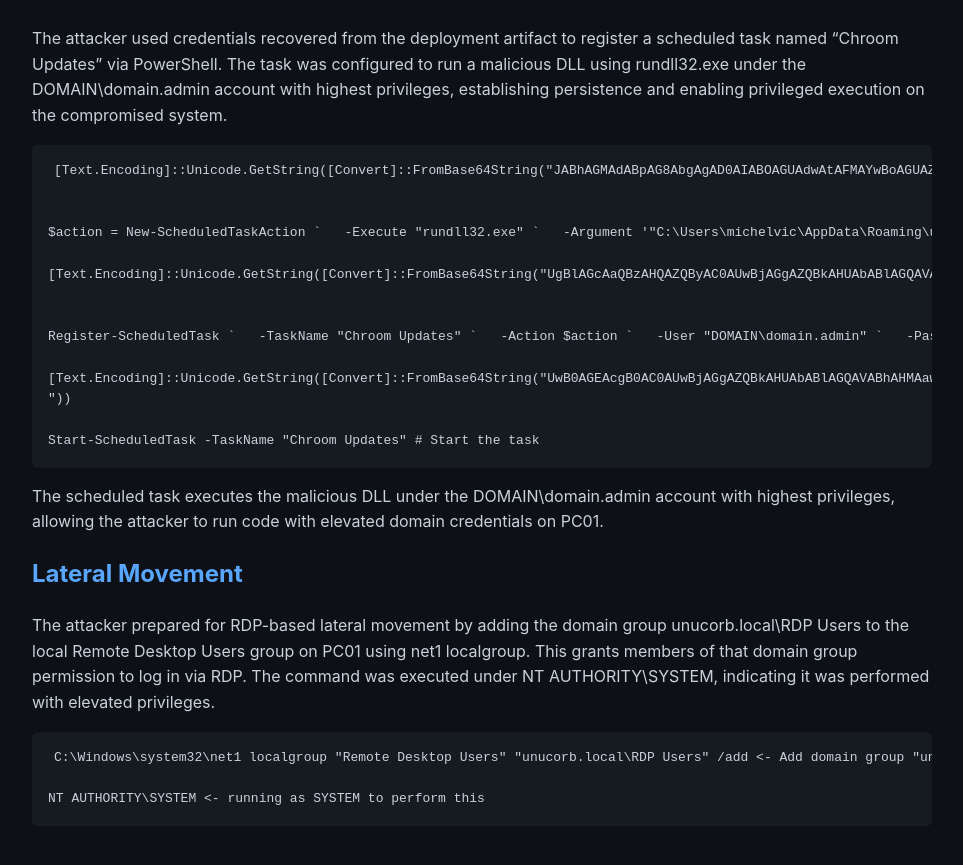
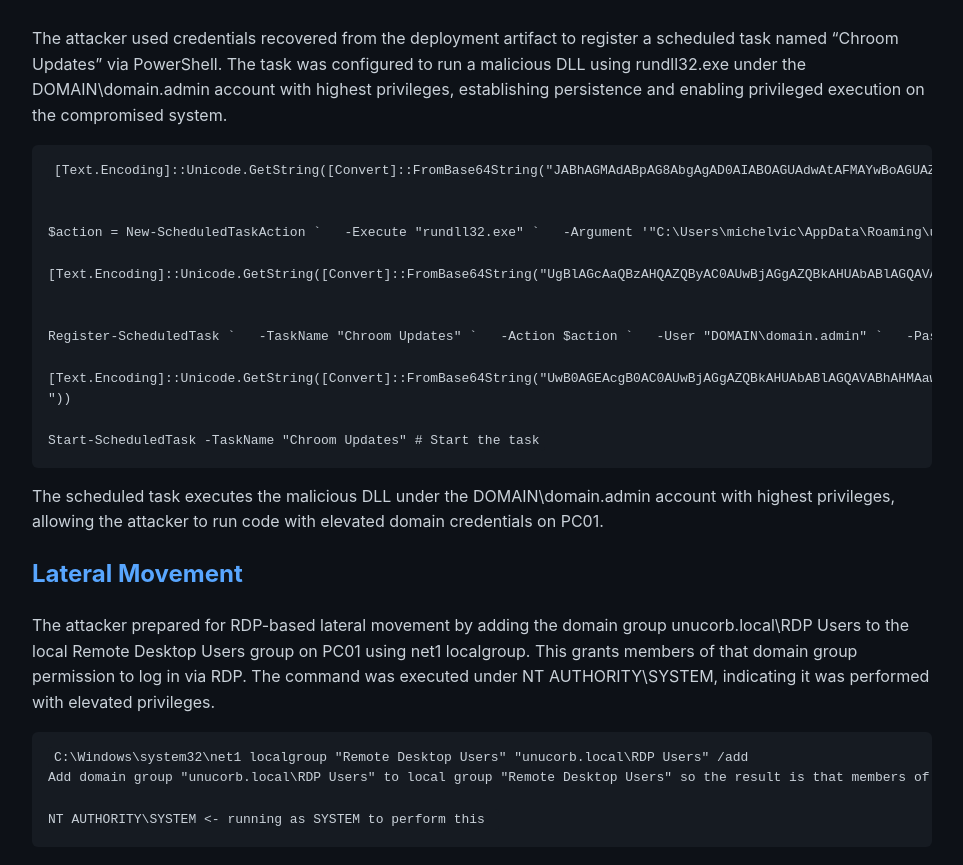
Before and after one commit to soreRum/soreRum.github.io, a Jekyll site: the page built from _posts/2026-03-8-Poisoned-PyTorch-Lab.md, in a window 1280 px wide and 900 px high, scrolled down 3649 px. Shown: the top 865 px of the window, without its empty margins (158-1121 px from the left). Built offline with Jekyll 4.4.1, drawn with Linux system fonts in a browser that asks for light colours; our own code applies the rules of GitHub Pages for plain Markdown files.

````diff
--- a/_posts/2026-03-8-Poisoned-PyTorch-Lab.md
+++ b/_posts/2026-03-8-Poisoned-PyTorch-Lab.md
@@ -150,7 +150,8 @@ Lateral Movement
 
 The attacker prepared for RDP-based lateral movement by adding the domain group unucorb.local\RDP Users to the local Remote Desktop Users group on PC01 using net1 localgroup. This grants members of that domain group permission to log in via RDP. The command was executed under NT AUTHORITY\SYSTEM, indicating it was performed with elevated privileges.
 ```
-C:\Windows\system32\net1 localgroup "Remote Desktop Users" "unucorb.local\RDP Users" /add <- Add domain group "unucorb.local\RDP Users" to local group "Remote Desktop Users" so the result is that members of unucorb.local\RDP Users can now log in via RDP to PC01
+C:\Windows\system32\net1 localgroup "Remote Desktop Users" "unucorb.local\RDP Users" /add
+Add domain group "unucorb.local\RDP Users" to local group "Remote Desktop Users" so the result is that members of unucorb.local\RDP Users can now log in via RDP to PC01
 
 NT AUTHORITY\SYSTEM <- running as SYSTEM to perform this
 ```
````
